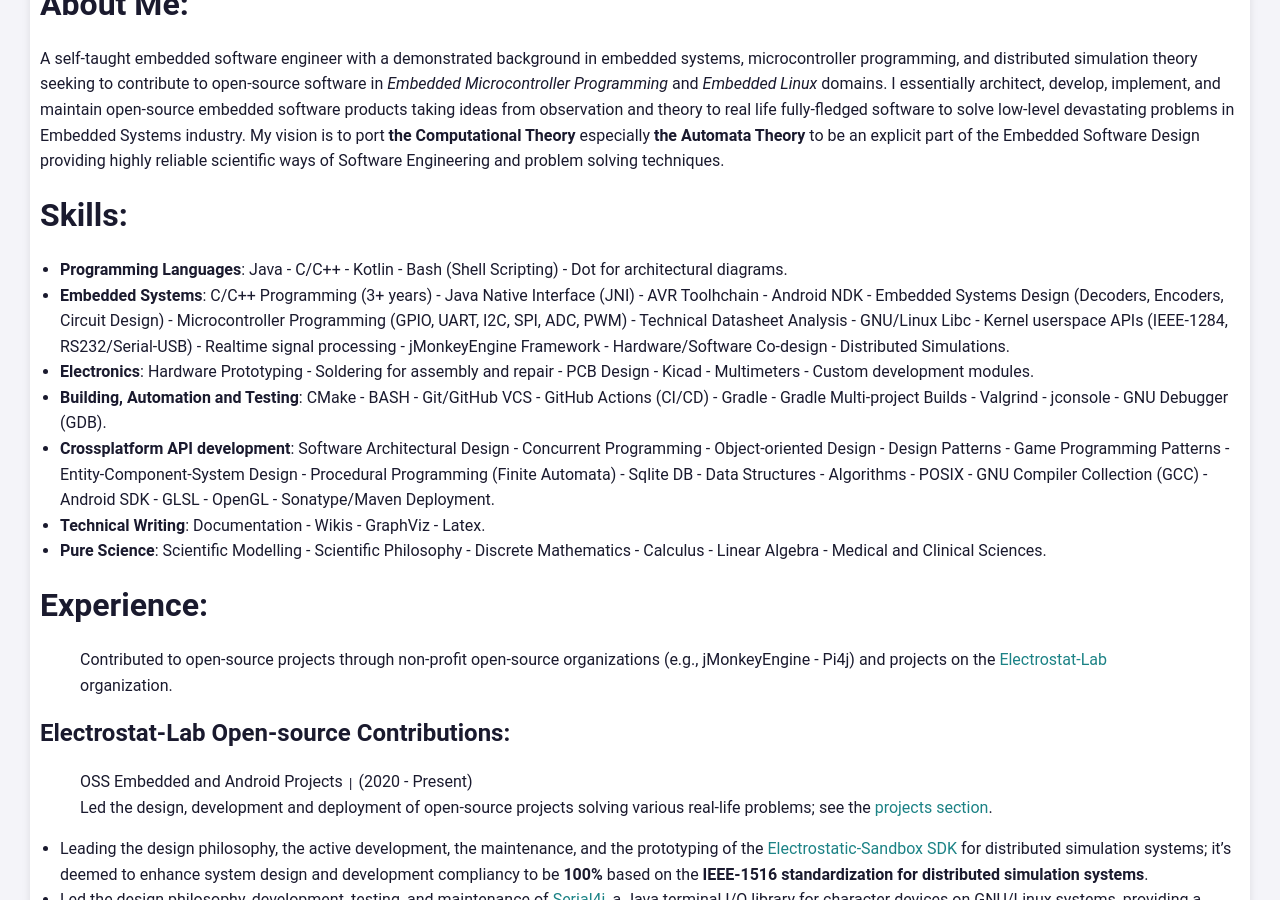
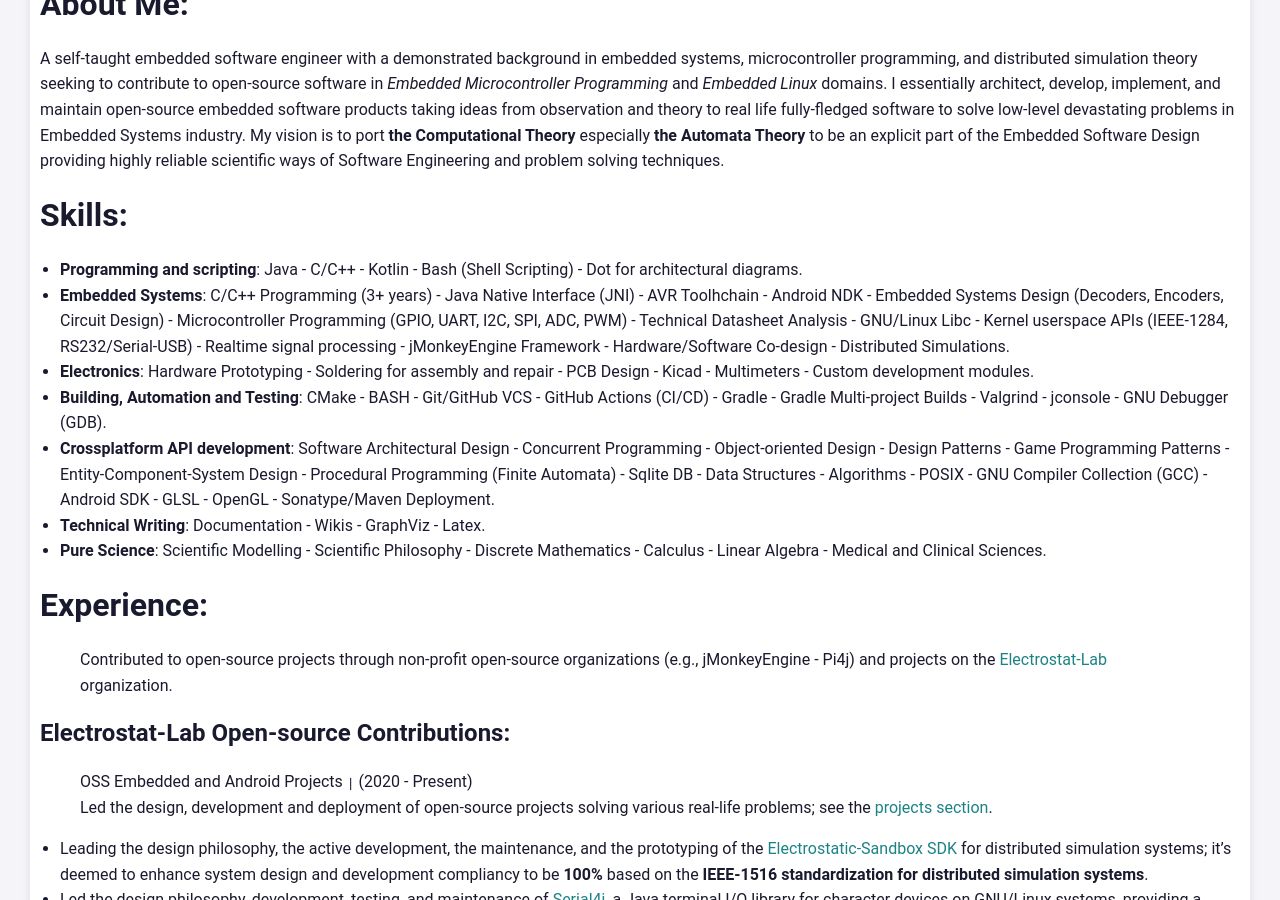
Before and after one commit to pavly-gerges/pavly-gerges, a Jekyll site: the page built from resume/index.md, in a window 1280 px wide and 900 px high, scrolled down 319 px. Built offline with Jekyll 4.4.1, drawn with Linux system fonts in a browser that asks for light colours; our own code applies the rules of GitHub Pages for plain Markdown files.

Commit message:
Update index.md

```diff
--- a/resume/index.md
+++ b/resume/index.md
@@ -2,7 +2,7 @@
 A self-taught embedded software engineer with a demonstrated background in embedded systems, microcontroller programming, and distributed simulation theory seeking to contribute to open-source software in _Embedded Microcontroller Programming_ and _Embedded Linux_ domains. I essentially architect, develop, implement, and maintain open-source embedded software products taking ideas from observation and theory to real life fully-fledged software to solve low-level devastating problems in Embedded Systems industry. My vision is to port **the Computational Theory** especially **the Automata Theory** to be an explicit part of the Embedded Software Design providing highly reliable scientific ways of Software Engineering and problem solving techniques.
 
 # Skills:
-- **Programming Languages**: Java - C/C++ - Kotlin - Bash (Shell Scripting) - Dot for architectural diagrams.
+- **Programming and scripting**: Java - C/C++ - Kotlin - Bash (Shell Scripting) - Dot for architectural diagrams.
 - **Embedded Systems**: C/C++ Programming (3+ years) - Java Native Interface (JNI) - AVR Toolhchain - Android NDK - Embedded Systems Design (Decoders, Encoders, Circuit Design) - Microcontroller Programming (GPIO, UART, I2C, SPI, ADC, PWM) - Technical Datasheet Analysis - GNU/Linux Libc - Kernel userspace APIs (IEEE-1284, RS232/Serial-USB) - Realtime signal processing - jMonkeyEngine Framework - Hardware/Software Co-design - Distributed Simulations.
 - **Electronics**: Hardware Prototyping - Soldering for assembly and repair - PCB Design - Kicad - Multimeters - Custom development modules.
 - **Building, Automation and Testing**: CMake - BASH - Git/GitHub VCS - GitHub Actions (CI/CD) - Gradle - Gradle Multi-project Builds - Valgrind - jconsole - GNU Debugger (GDB).
```
